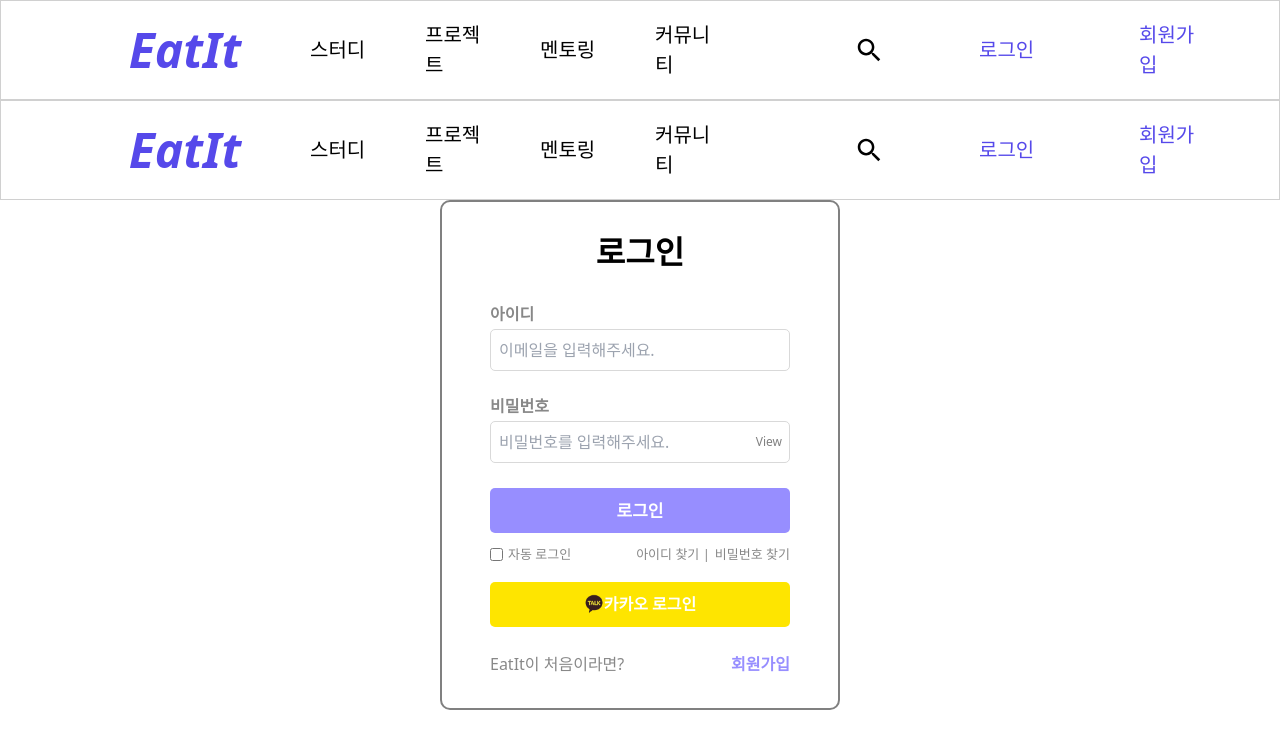
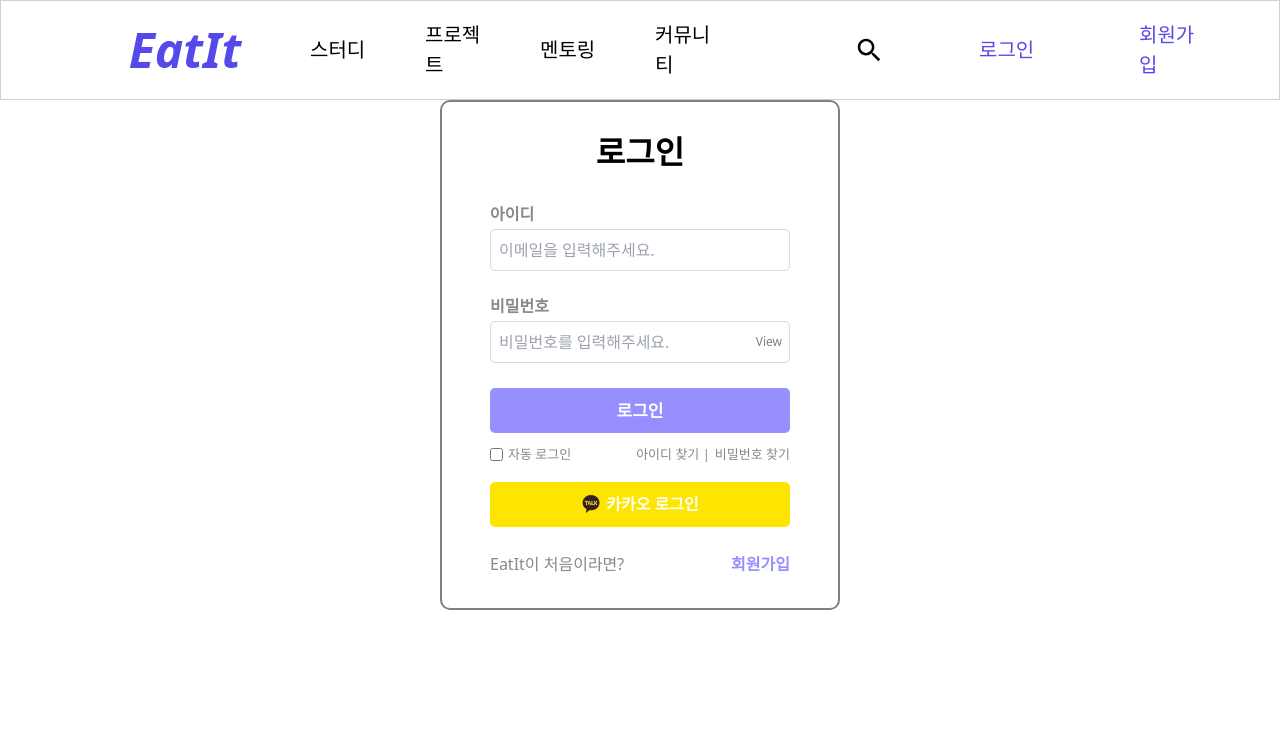
Before and after one commit to potato-club/ItEat-front, a Next.js app: page /login/login in a window 1280 px wide. Shown: the top 748 px of the page. Built offline with nearby package versions, Linux system fonts and the light colour scheme.

Commit message:
로그인 페이지 api 변경

```diff
--- a/src/container/LoginPage/LoginContainer.tsx
+++ b/src/container/LoginPage/LoginContainer.tsx
@@ -5,10 +5,12 @@
 import Footer from "../../components/footer";
 import Nextimage from "next/image";
 import KakaoImage from "../../../public/LoginImage/Kakao.png";
-import router from "next/router";
+import { useRouter } from "next/router";
+import { useEffect } from "react";
 import axios from "axios";
 
 const LoginContainer = () => {
+  const router = useRouter();
   const {
     register,
     handleSubmit,
@@ -24,23 +26,16 @@
       return;
     }
 
-    const userData = {
-      email: "hoo6710@naver.com",
-      password: "jiho0419",
-    };
-
     try {
-      const response = await axios.post("https://eat--it.shop/client/login", {
+      const response = await axios.post(`https://eat--it.shop/client/login`, {
         email: data.email,
         password: data.password,
       });
-      // const response = await axios.post(
-      //   "https://jsonplaceholder.typicode.com/posts",
-      //   {
-      //     email: data.email,
-      //     password: data.password,
-      //   }
-      // );
+
+      if (response.status === 200) {
+        alert("로그인 되었습니다!");
+        router.push("/login/loginmypage");
+      }
       if (response.data.success) {
         alert("로그인 되었습니다!");
         router.push("/login/loginmypage");
@@ -53,7 +48,7 @@
       alert("서버 오류가 발생했습니다. 잠시 후 다시 시도해주세요.");
     }
 
-    /////
+    ///
     if (errStack >= 4) {
       alert("비밀번호를 5회 이상 틀리셨습니다. 30초 동안 잠금 처리됩니다.");
       setLoginDisabled(true);
@@ -62,7 +57,7 @@
         setLoginDisabled(false);
       }, 30000); // 백엔드에서 처리
     }
-    /////
+    ///
   };
 
   const handlePasswordVisibility = () => {
@@ -81,14 +76,96 @@
     router.push("/signup/signup");
   };
 
+  const handleKakaoLoginClick = () => {
+    const REST_API_KEY = "8f181a8abe562d8ad06273017a01a79b";
+    const REDIRECT_URI = "http://localhost:3000/redirecthandler";
+    const link = `https://kauth.kakao.com/oauth/authorize?client_id=${REST_API_KEY}&redirect_uri=${REDIRECT_URI}&response_type=code`;
+
+    window.location.href = link;
+  };
+
   const LoginError: React.FC<{ children: any }> = ({ children }) => (
     <div style={{ fontSize: "12px", color: "red" }}>{children}</div>
   );
+  useEffect(() => {
+    const fetchKakaoToken = async (code: string) => {
+      try {
+        const response = await axios.post(
+          `https://kauth.kakao.com/oauth/token`,
+          new URLSearchParams({
+            grant_type: "authorization_code",
+            client_id: "8f181a8abe562d8ad06273017a01a79b",
+            redirect_uri: "http://localhost:3000/redirecthandler",
+            code,
+          }),
+          {
+            headers: {
+              "Content-Type": "application/x-www-form-urlencoded",
+            },
+          }
+        );
+
+        const { access_token } = response.data;
+
+        // Here you can use the access_token to fetch user information from Kakao API
+        const userResponse = await axios.get(
+          "https://kapi.kakao.com/v2/user/me",
+          {
+            headers: {
+              Authorization: `Bearer ${access_token}`,
+            },
+          }
+        );
+
+        console.log(userResponse.data); // User information
+
+        alert("카카오 로그인 성공!");
+        router.push("/login/loginmypage");
+      } catch (error) {
+        console.error("카카오 토큰 요청 오류", error);
+        alert("카카오 로그인 실패");
+      }
+    };
+
+    if (router.query.code) {
+      fetchKakaoToken(router.query.code as string);
+    }
+  }, [router]);
+  // useEffect(() => {
+  //   const fetchKakaoToken = async (code: string) => {
+  //     try {
+  //       const response = await axios.post(
+  //         `https://kauth.kakao.com/oauth/token`,
+  //         new URLSearchParams({
+  //           grant_type: "authorization_code",
+  //           client_id: process.env.NEXT_PUBLIC_REST_API_KEY as string,
+  //           redirect_uri: "http://localhost:3000/redirecthandler",
+  //           code,
+  //         }),
+  //         {
+  //           headers: {
+  //             "Content-Type": "application/json",
+  //           },
+  //           maxRedirects: 0, // 리디렉션을 따르지 않도록 설정
+  //           withCredentials: true,
+  //         }
+  //       );
+
+  //       alert("카카오 로그인 성공!");
+  //       router.push("/login/loginmypage");
+  //     } catch (error) {
+  //       console.error("카카오 토큰 요청 오류", error);
+  //       alert("카카오 로그인 실패");
+  //     }
+  //   };
+
+  //   if (router.query.code) {
+  //     fetchKakaoToken(router.query.code as string);
+  //   }
+  // }, [router]);
 
   return (
     <div>
-      <Header />
-
       <StyledLogin>
         <LoginTitle>로그인</LoginTitle>
         <form onSubmit={handleSubmit(onSubmit)}>
@@ -160,9 +237,9 @@
             </LoginFindPwBtn>
           </LoginFind>
         </LoginSaveFind>
-        <LoginKakao>
+        <LoginKakao onClick={handleKakaoLoginClick}>
           <Nextimage width={20} height={20} src={KakaoImage} alt="kakaoimage" />
-          <a href="#">카카오 로그인</a>
+          <KakaoLoginbar>카카오 로그인</KakaoLoginbar>
         </LoginKakao>
         <LoginSignup>
           <p>EatIt이 처음이라면?</p>
@@ -175,7 +252,11 @@
 };
 
 export default LoginContainer;
-
+const KakaoLoginbar = styled.div`
+  display: flex;
+  margin-left: 5px;
+  cursor: pointer;
+`;
 const StyledLogin = styled.div`
   display: flex;
   flex-direction: column;
```
